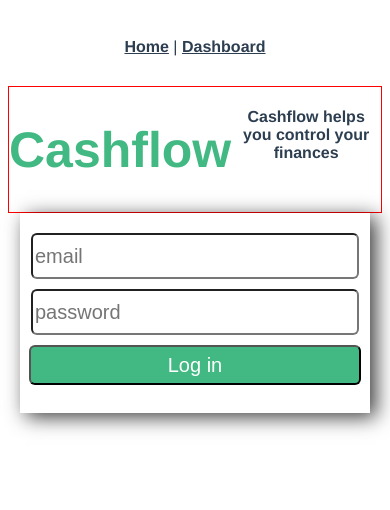
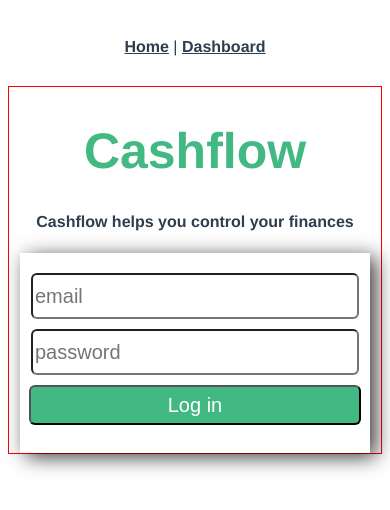
Before and after one commit to JakeWalker23/cashflow_online, a Vue app: page /#/login in a window 390 px wide. Shown: the top 510 px of the page. Built offline with nearby package versions, Linux system fonts and the light colour scheme; the HTML template or start-up script is replaced by a standard one.

Commit message:
Added Desktop responsiveness

```diff
--- a/src/views/Login.vue
+++ b/src/views/Login.vue
@@ -1,29 +1,41 @@
 <template>
   <div class="container">
-    <div>
-        <div class="login">
-        <h1 class="login__header">Cashflow</h1>
+    <div class="items">
+      <div class="login">
+        <h1 class="header">Cashflow</h1>
         <h4>Cashflow helps you control your finances</h4>
-        </div>
-        <Login/>
+      </div>
+      <Login/>
     </div>
   </div>
 </template>
 
 <style lang="scss" scoped>
 
+.items {
+  border: 1px solid red;
+  max-width: 1200px;
+
+   @media(min-width: 500px) {
+      border: 1px solid red;
+      display: flex;
+      justify-content: center;
+      margin-top: 150px;
+}
+}
+
 
 .login {
-  border: 1px solid red;
-  @media(max-width: 500px) {
-      border: 1px solid red;
-      display: flex;
+  border: 1px solid white;
+
+  @media (min-width: 500px) {
+    margin-right: 100px;
+  }
   }
 
-  &__header {
+.header {
     color: #42b983;
     font-size: 50px;
-  }
 }
 
 </style>
```
